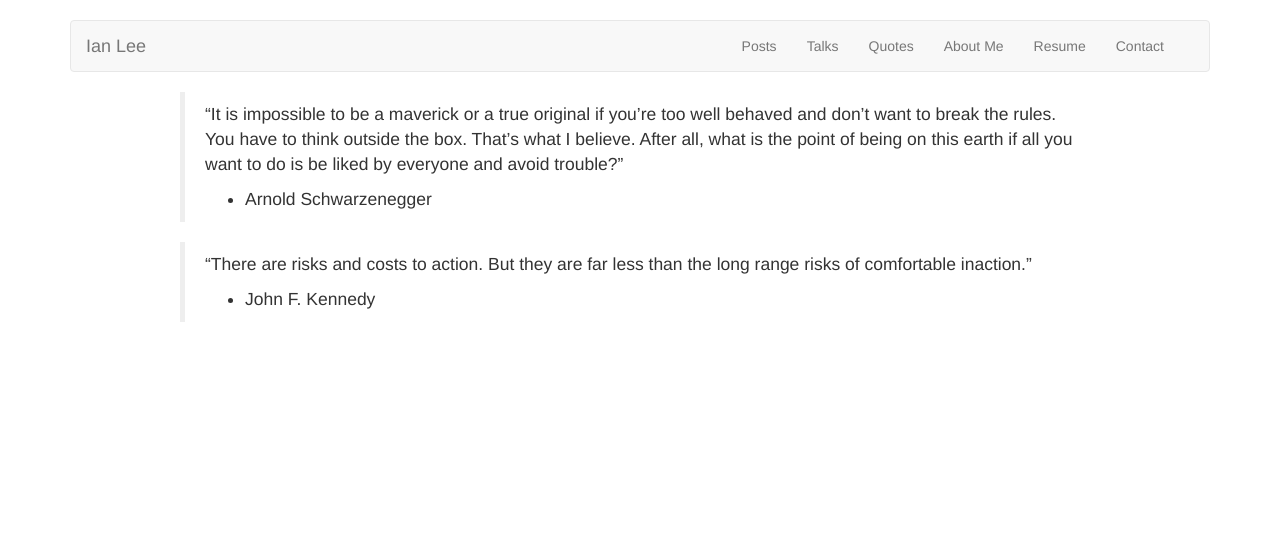
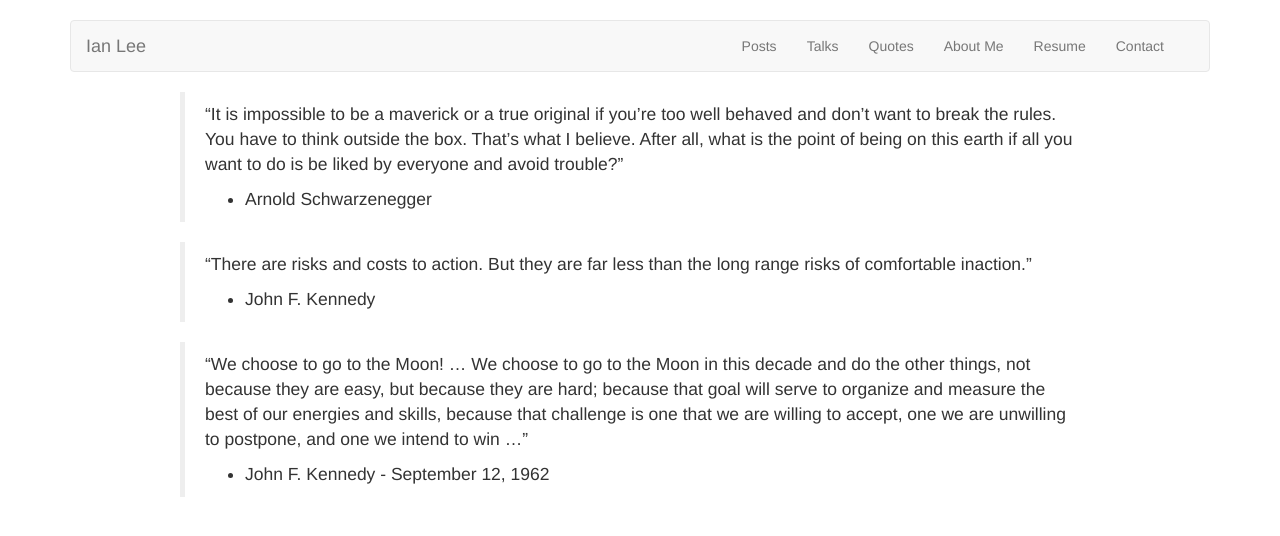
Before and after one commit to IanLee1521/IanLee1521.github.io, a Jekyll site: the page built from quotes.md, in a window 1280 px wide. Shown: the top 536 px of the page. Built offline with Jekyll 4.4.1, drawn with Linux system fonts in a browser that asks for light colours; nearby versions of some CDN libraries; our own code applies the rules of GitHub Pages for plain Markdown files.

Commit message:
Updated quote list with JFK Moon quote

```diff
--- a/quotes.md
+++ b/quotes.md
@@ -9,3 +9,8 @@ title: quotes
 > "There are risks and costs to action. But they are far less than the long range risks of comfortable inaction."
 >
 > - John F. Kennedy
+
+
+> "We choose to go to the Moon! ... We choose to go to the Moon in this decade and do the other things, not because they are easy, but because they are hard; because that goal will serve to organize and measure the best of our energies and skills, because that challenge is one that we are willing to accept, one we are unwilling to postpone, and one we intend to win ..."
+>
+> - John F. Kennedy - September 12, 1962
```
